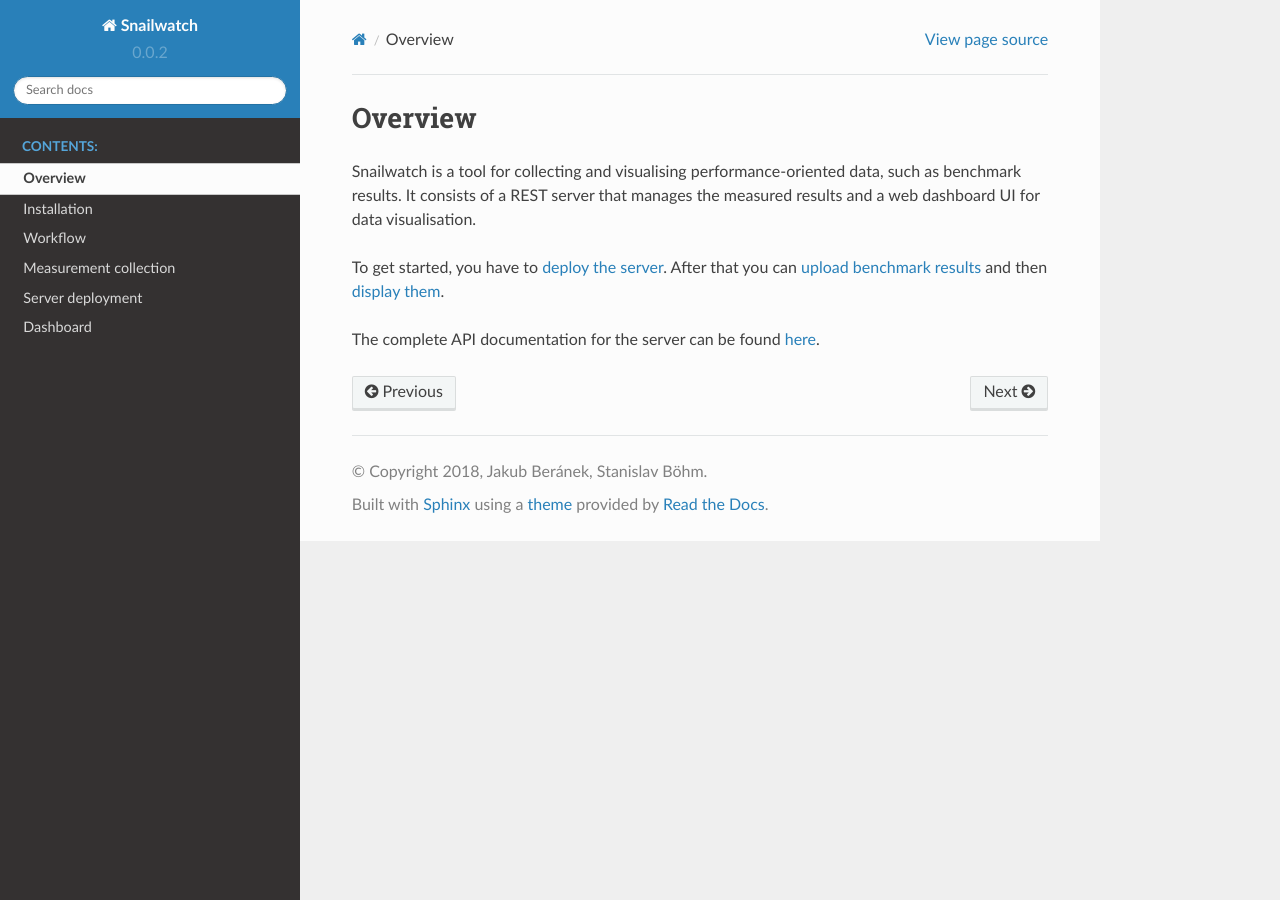
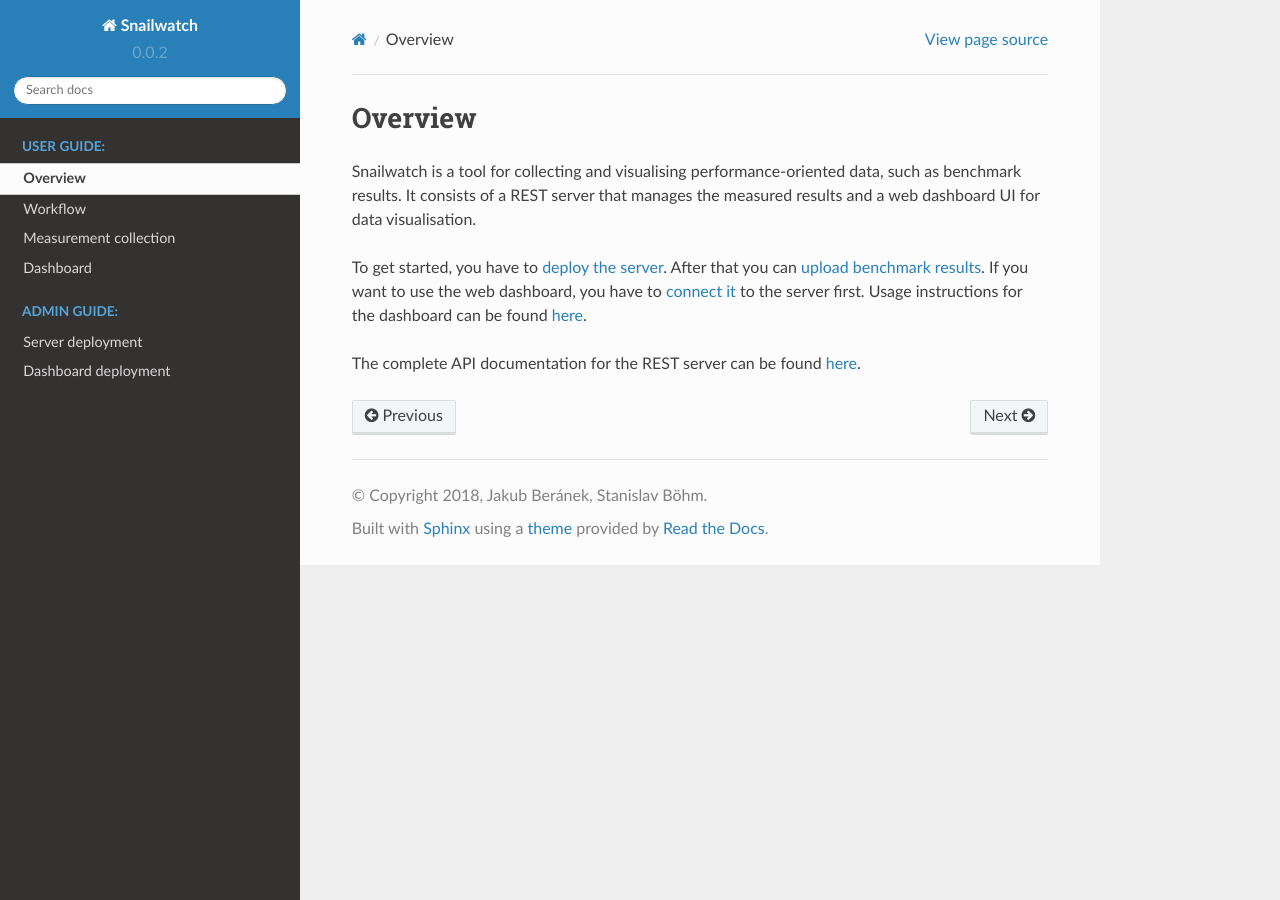
Before and after one commit to It4innovations/snailwatch, a Sphinx documentation site: the page built from server/docs/overview.rst, in a window 1280 px wide. Built offline with Sphinx 7.4.7 and the Read the Docs theme 2.0.0, drawn with Linux system fonts in a browser that asks for light colours.

Commit message:
DOC: split documentation into user and admin guide

```diff
--- a/server/docs/install.rst
+++ /dev/null
@@ -1,2 +0,0 @@
-Installation
-============
--- a/server/docs/overview.rst
+++ b/server/docs/overview.rst
@@ -4,9 +4,11 @@ Snailwatch is a tool for collecting and visualising performance-oriented data,
 such as benchmark results. It consists of a REST server that manages the
 measured results and a web dashboard UI for data visualisation.
 
-To get started, you have to :doc:`deploy the server <server>`. After
-that you can :doc:`upload benchmark results <collection>` and then
-:doc:`display them <dashboard>`.
+To get started, you have to :doc:`deploy the server <server-deploy>`. After
+that you can :doc:`upload benchmark results <collection>`. If you want
+to use the web dashboard, you have to :doc:`connect it <dashboard-deploy>`
+to the server first. Usage instructions for the dashboard can be found
+:doc:`here <dashboard>`.
 
-The complete API documentation for the server can be found
+The complete API documentation for the REST server can be found
 :api:`here <>`.
```
Also changed, not shown: server/docs/dashboard-deploy.rst (added, +27 -0 lines), server/docs/dashboard.rst (+4 -24 lines), server/docs/index.rst (+8 -3 lines), server/docs/server-deploy.rst (renamed from server/docs/server.rst).
